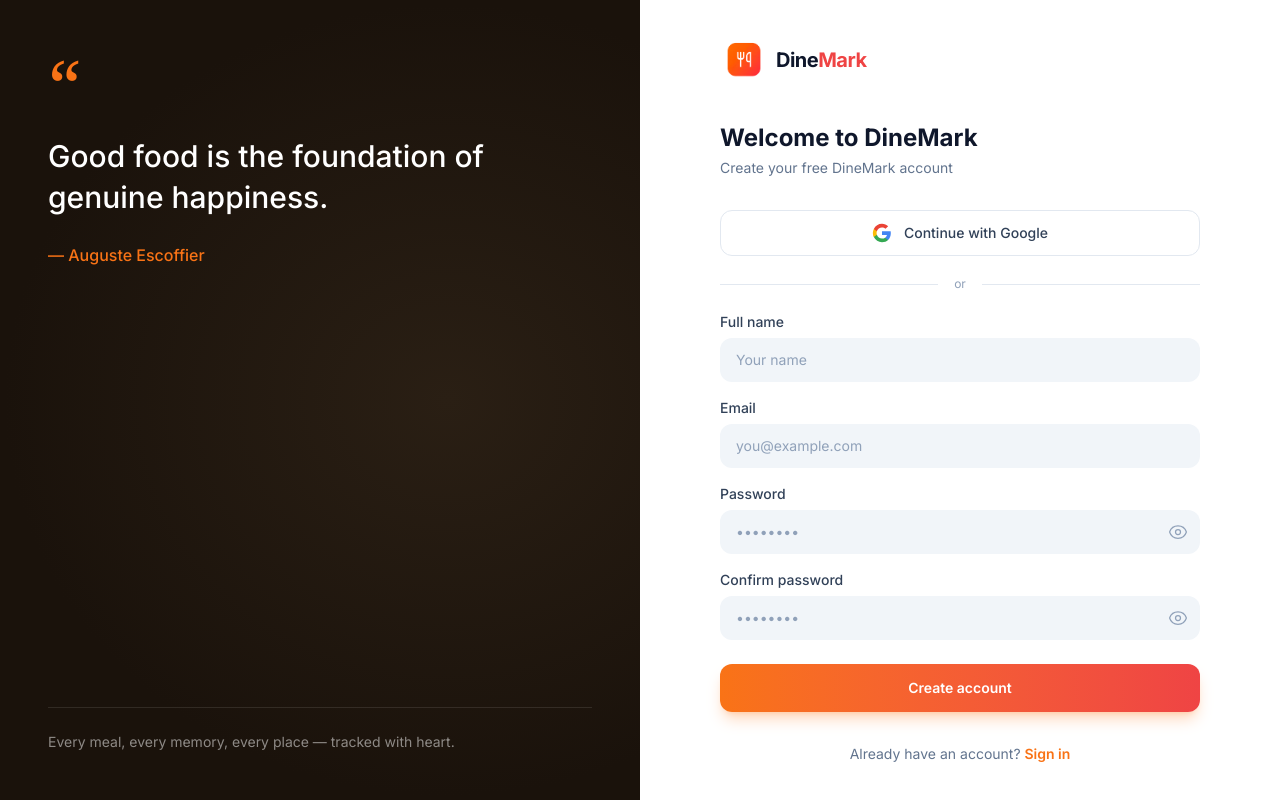
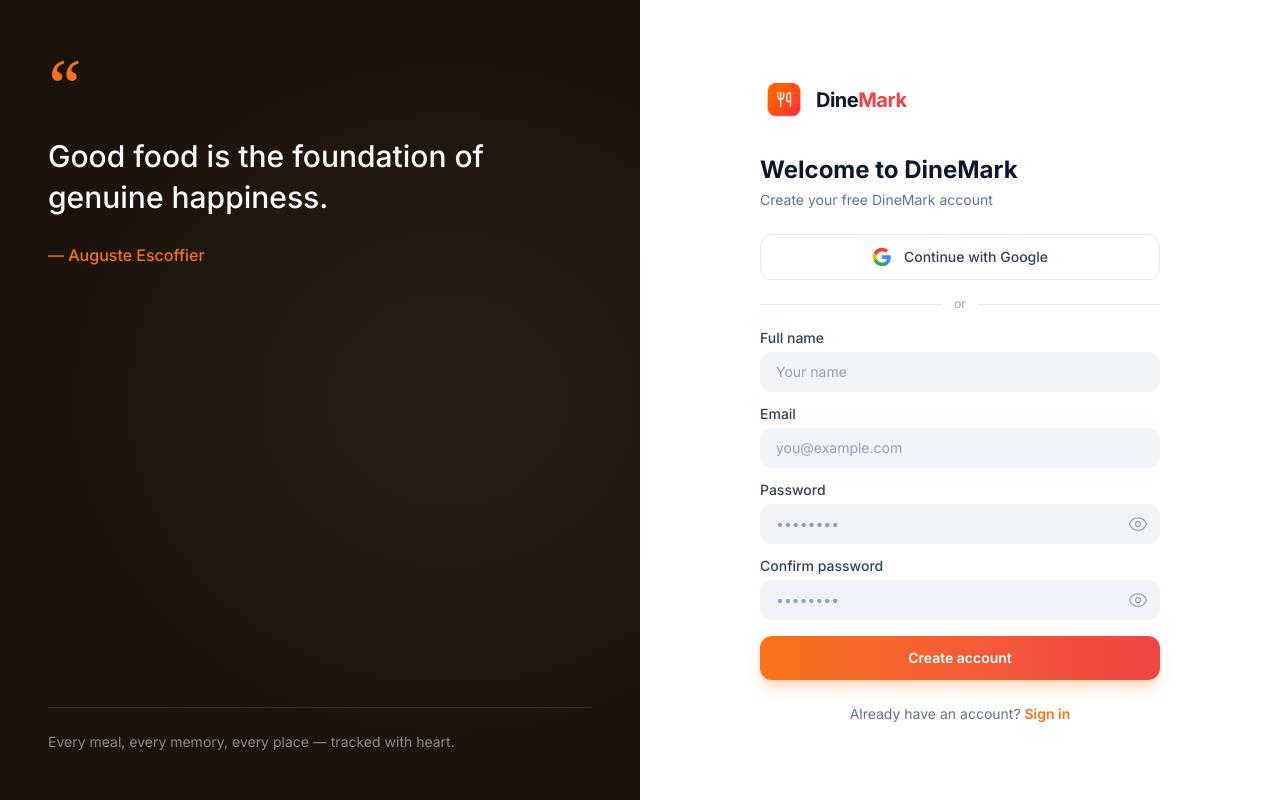
Before and after one commit to pramudithasadeepa/DineMark-restaurant_tracker-frontend, a Next.js app: page /register in a window 1280 px wide. Built offline with nearby package versions, Linux system fonts and the light colour scheme; no server answers.

Commit message:
sign up page responsive setup

```diff
--- a/app/globals.css
+++ b/app/globals.css
@@ -43,8 +43,17 @@
     @apply w-full rounded-xl border-0 bg-slate-100 px-4 py-3 text-sm text-slate-900 placeholder:text-slate-400 focus:outline-none focus:ring-2 focus:ring-[#F97316]/40;
   }
 
+  /* Register form — slightly smaller than login, not overly compact */
+  .auth-register-input {
+    @apply w-full rounded-xl border-0 bg-slate-100 px-4 py-2.5 text-sm text-slate-900 placeholder:text-slate-400 focus:outline-none focus:ring-2 focus:ring-[#F97316]/40;
+  }
+
   .btn-auth-primary {
     @apply w-full rounded-xl bg-gradient-to-r from-[#F97316] to-[#EF4444] py-3.5 text-sm font-semibold text-white shadow-lg shadow-orange-500/25 transition hover:opacity-95 disabled:opacity-50;
+  }
+
+  .btn-auth-register {
+    @apply w-full rounded-xl bg-gradient-to-r from-[#F97316] to-[#EF4444] py-3 text-sm font-semibold text-white shadow-lg shadow-orange-500/25 transition hover:opacity-95 disabled:opacity-50;
   }
 
   /* Toast variants — blue edit, red delete, green add, orange login */
--- a/components/auth/AuthLogo.tsx
+++ b/components/auth/AuthLogo.tsx
@@ -1,8 +1,12 @@
 import DineMarkLogo from '@/components/DineMarkLogo';
 
-export default function AuthLogo() {
+type AuthLogoProps = {
+  className?: string;
+};
+
+export default function AuthLogo({ className }: AuthLogoProps) {
   return (
-    <div className="mb-8">
+    <div className={className ?? "mb-8"}>
       <DineMarkLogo href="/" />
     </div>
   );
--- a/components/auth/AuthPage.tsx
+++ b/components/auth/AuthPage.tsx
@@ -112,11 +112,16 @@
 
   return (
     <AuthSplitLayout>
-      <div className="flex h-full min-h-0 flex-col justify-center px-6 py-8 md:px-18 lg:px-20">
-        <AuthLogo />
-
+      <div
+        className={`flex h-full min-h-0 flex-col px-6 md:px-18 lg:px-20 ${
+          tab === "register"
+            ? "justify-center py-6"
+            : "justify-center py-8"
+        }`}
+      >
         {tab === "login" ? (
           <>
+            <AuthLogo />
             <h1 className="text-2xl font-bold text-slate-900">Welcome back</h1>
             <p className="mt-1 text-sm text-slate-500">
               Sign in to your food diary
@@ -207,9 +212,10 @@
             </p>
           </>
         ) : (
-          <>
+          <div className="mx-auto w-full max-w-[400px]">
+            <AuthLogo className="mb-6" />
+
             <h1 className="text-2xl font-bold text-slate-900">
-              {" "}
               Welcome to DineMark
             </h1>
             <p className="mt-1 text-sm text-slate-500">
@@ -217,29 +223,30 @@
             </p>
 
             {registerError && (
-              <div className="mt-4 rounded-xl bg-red-50 px-4 py-3 text-sm text-red-700">
+              <div className="mt-3 rounded-xl bg-red-50 px-4 py-2.5 text-sm text-red-700">
                 {registerError}
               </div>
             )}
 
-            <div className="mt-8 space-y-5">
+            <div className="mt-6 space-y-4">
               <GoogleSignInButton
+                className="py-2.5"
                 onClick={() =>
                   appToast.login.info("Google sign-in is not configured yet.")
                 }
               />
 
-              <div className="flex items-center gap-4">
+              <div className="flex items-center gap-3">
                 <div className="h-px flex-1 bg-slate-200" />
                 <span className="text-xs text-slate-400">or</span>
                 <div className="h-px flex-1 bg-slate-200" />
               </div>
 
-              <form onSubmit={handleRegister} className="space-y-4">
+              <form onSubmit={handleRegister} className="space-y-3">
                 <div>
                   <label
                     htmlFor="name"
-                    className="mb-1.5 block text-sm font-medium text-slate-700"
+                    className="mb-1 block text-sm font-medium text-slate-700"
                   >
                     Full name
                   </label>
@@ -247,7 +254,7 @@
                     id="name"
                     type="text"
                     placeholder="Your name"
-                    className="auth-input"
+                    className="auth-register-input"
                     value={form.name}
                     onChange={(e) => setForm({ ...form, name: e.target.value })}
                     required
@@ -257,7 +264,7 @@
                 <div>
                   <label
                     htmlFor="register-email"
-                    className="mb-1.5 block text-sm font-medium text-slate-700"
+                    className="mb-1 block text-sm font-medium text-slate-700"
                   >
                     Email
                   </label>
@@ -265,7 +272,7 @@
                     id="register-email"
                     type="email"
                     placeholder="you@example.com"
-                    className="auth-input"
+                    className="auth-register-input"
                     value={form.email}
                     onChange={(e) =>
                       setForm({ ...form, email: e.target.value })
@@ -277,12 +284,13 @@
                 <div>
                   <label
                     htmlFor="register-password"
-                    className="mb-1.5 block text-sm font-medium text-slate-700"
+                    className="mb-1 block text-sm font-medium text-slate-700"
                   >
                     Password
                   </label>
                   <PasswordInput
                     id="register-password"
+                    inputClassName="auth-register-input"
                     value={form.password}
                     onChange={(v) => setForm({ ...form, password: v })}
                   />
@@ -291,12 +299,13 @@
                 <div>
                   <label
                     htmlFor="confirmPassword"
-                    className="mb-1.5 block text-sm font-medium text-slate-700"
+                    className="mb-1 block text-sm font-medium text-slate-700"
                   >
                     Confirm password
                   </label>
                   <PasswordInput
                     id="confirmPassword"
+                    inputClassName="auth-register-input"
                     value={form.confirmPassword}
                     onChange={(v) => setForm({ ...form, confirmPassword: v })}
                   />
@@ -305,14 +314,14 @@
                 <button
                   type="submit"
                   disabled={registerLoading}
-                  className="btn-auth-primary mt-2"
+                  className="btn-auth-register mt-1"
                 >
                   {registerLoading ? "Creating account..." : "Create account"}
                 </button>
               </form>
             </div>
 
-            <p className="mt-8 text-center text-sm text-slate-500">
+            <p className="mt-6 text-center text-sm text-slate-500">
               Already have an account?{" "}
               <button
                 type="button"
@@ -322,7 +331,7 @@
                 Sign in
               </button>
             </p>
-          </>
+          </div>
         )}
       </div>
     </AuthSplitLayout>
--- a/components/auth/GoogleSignInButton.tsx
+++ b/components/auth/GoogleSignInButton.tsx
@@ -2,14 +2,18 @@
 
 type GoogleSignInButtonProps = {
   onClick?: () => void;
+  className?: string;
 };
 
-export default function GoogleSignInButton({ onClick }: GoogleSignInButtonProps) {
+export default function GoogleSignInButton({
+  onClick,
+  className = '',
+}: GoogleSignInButtonProps) {
   return (
     <button
       type="button"
       onClick={onClick}
-      className="flex w-full items-center justify-center gap-3 rounded-xl border border-slate-200 bg-white py-3 text-sm font-medium text-slate-700 transition hover:bg-slate-50"
+      className={`flex w-full items-center justify-center gap-3 rounded-xl border border-slate-200 bg-white py-3 text-sm font-medium text-slate-700 transition hover:bg-slate-50 ${className}`}
     >
       <svg className="h-5 w-5" viewBox="0 0 24 24" aria-hidden>
         <path
--- a/components/auth/PasswordInput.tsx
+++ b/components/auth/PasswordInput.tsx
@@ -8,6 +8,7 @@
   onChange: (value: string) => void;
   placeholder?: string;
   required?: boolean;
+  inputClassName?: string;
 };
 
 export default function PasswordInput({
@@ -16,6 +17,7 @@
   onChange,
   placeholder = '••••••••',
   required = true,
+  inputClassName = 'auth-input',
 }: PasswordInputProps) {
   const [visible, setVisible] = useState(false);
 
@@ -25,7 +27,7 @@
         id={id}
         type={visible ? 'text' : 'password'}
         placeholder={placeholder}
-        className="auth-input pr-11"
+        className={`${inputClassName} pr-11`}
         value={value}
         onChange={(e) => onChange(e.target.value)}
         required={required}
```
